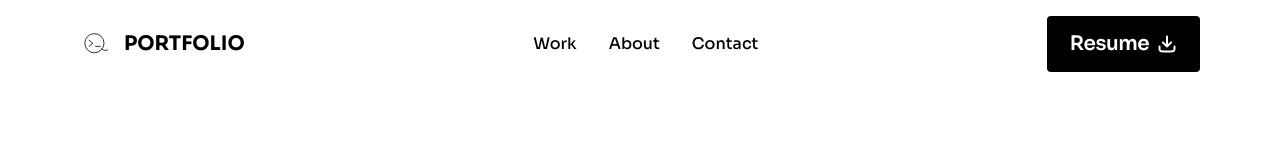
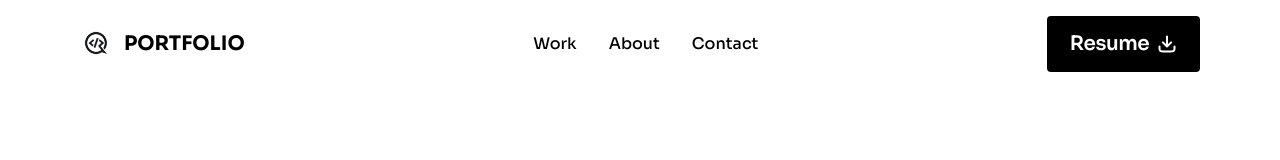
Before and after one commit to Qaziaaaa/portfolio-website, a Next.js app: page / in a window 1280 px wide. Shown: the top 160 px of the page. Built offline with nearby package versions, Linux system fonts and the light colour scheme.

Commit message:
Replace favicon.svg references with logo.png

```diff
--- a/src/app/layout.tsx
+++ b/src/app/layout.tsx
@@ -10,7 +10,7 @@ const sora = Sora({
 export const metadata: Metadata = {
   title: 'Qazi Farhan Ahmad | AI Web Developer & MERN Stack Expert',
   description: 'Qazi Farhan Ahmad is an AI Web Developer and MERN Stack Expert specializing in high-performance websites, AI-powered web applications, and scalable digital products. Based in Peshawar, Pakistan — open to internships, freelance, and full-time roles.',
-  icons: { icon: '/favicon.svg' },
+  icons: { icon: '/logo.png' },
 }
 
 export default function RootLayout({
--- a/src/components/Footer.tsx
+++ b/src/components/Footer.tsx
@@ -15,7 +15,7 @@ export default function Footer() {
       <div className="container px-6 py-6 max-w-screen-xl mx-auto">
         <div className="flex flex-col items-center justify-between md:flex-row">
           <div className="flex items-center space-x-3 rtl:space-x-reverse">
-            <Image className="w-auto h-7" src="/favicon.svg" width={28} height={28} alt="Logo" />
+            <Image className="w-auto h-7" src="/logo.png" width={28} height={28} alt="Logo" />
             <p className="text-white text-xl font-bold">PORTFOLIO</p>
           </div>
           <div className="flex mt-4 md:m-0">
--- a/src/components/Navbar.tsx
+++ b/src/components/Navbar.tsx
@@ -16,7 +16,7 @@ export default function Navbar() {
     <nav className="w-full top-0 left-0 z-50 fixed bg-white">
       <div className="max-w-screen-xl flex flex-wrap items-center justify-between mx-auto p-4 md:px-20">
         <a href="/" className="flex items-center space-x-3 rtl:space-x-reverse">
-          <Image src="/favicon.svg" width={32} height={32} alt="Logo" />
+          <Image src="/logo.png" width={32} height={32} alt="Logo" />
           <p className="text-black text-xl font-bold">PORTFOLIO</p>
         </a>
         <button
```
Also changed, not shown: public/logo.png (added).
